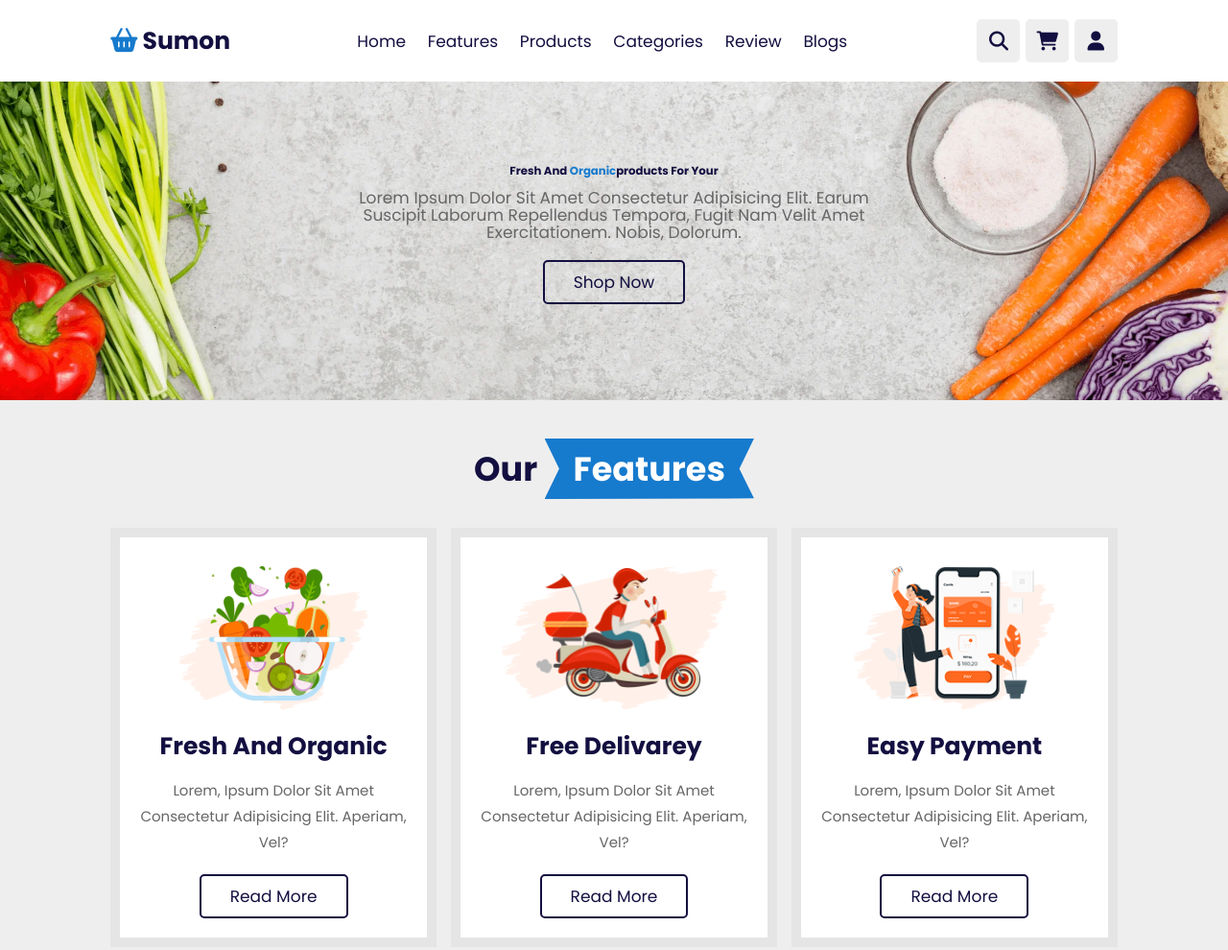
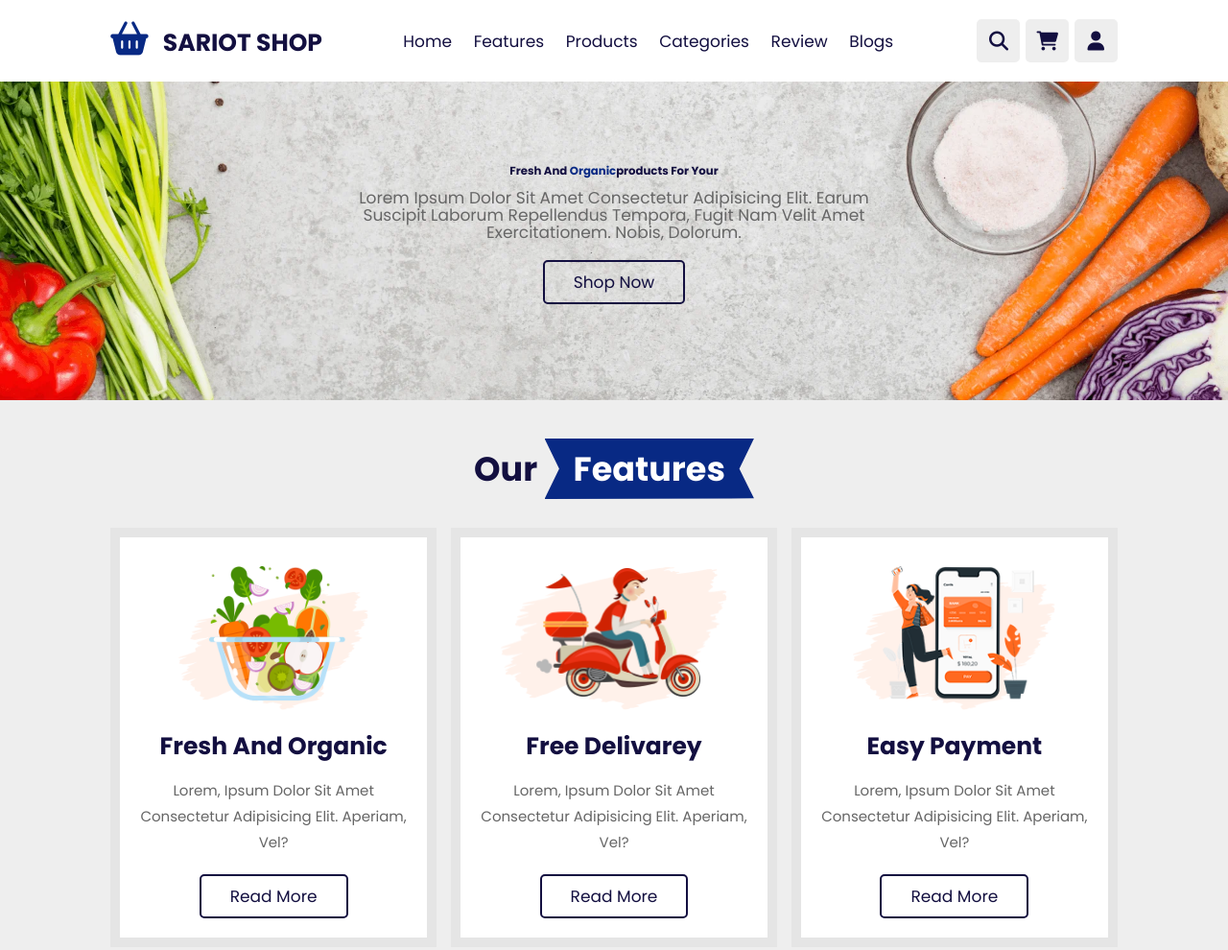
Before and after one commit to sariothossain1011/E-COMMERCE-TEMPLATE, a plain HTML site: page index.html in a window 1280 px wide. Shown: the top 990 px of the page at 96% size. Drawn offline with nearby package versions, Linux system fonts and the light colour scheme.

Commit message:
change name

```diff
--- a/index.html
+++ b/index.html
@@ -1,22 +1,25 @@
 <!DOCTYPE html>
 <html lang="en">
+
 <head>
     <meta charset="UTF-8">
     <meta http-equiv="X-UA-Compatible" content="IE=edge">
     <meta name="viewport" content="width=device-width, initial-scale=1.0">
     <title>E-COMMERCE WEBSITE</title>
     <!-- font awasome cdn -->
-    <link rel="stylesheet" href="https://cdnjs.cloudflare.com/ajax/libs/font-awesome/6.1.2/css/all.min.css" integrity="sha512-1sCRPdkRXhBV2PBLUdRb4tMg1w2YPf37qatUFeS7zlBy7jJI8Lf4VHwWfZZfpXtYSLy85pkm9GaYVYMfw5BC1A==" crossorigin="anonymous" referrerpolicy="no-referrer" />
+    <link rel="stylesheet" href="https://cdnjs.cloudflare.com/ajax/libs/font-awesome/6.1.2/css/all.min.css"
+        integrity="sha512-1sCRPdkRXhBV2PBLUdRb4tMg1w2YPf37qatUFeS7zlBy7jJI8Lf4VHwWfZZfpXtYSLy85pkm9GaYVYMfw5BC1A=="
+        crossorigin="anonymous" referrerpolicy="no-referrer" />
     <!-- coustom css file  -->
     <link rel="stylesheet" href="style.css">
-    <link rel="stylesheet" href="https://cdn.jsdelivr.net/npm/swiper@8/swiper-bundle.min.css"
-/>
+    <link rel="stylesheet" href="https://cdn.jsdelivr.net/npm/swiper@8/swiper-bundle.min.css" />
 
 </head>
+
 <body>
     <!-- header section starts -->
     <header class="header">
-        <a class="logo"><i class="fas fa-shopping-basket"></i> sumon </a>
+        <a class="logo"><i class="fas fa-shopping-basket"></i> SARIOT SHOP</a>
         <div class="navbar">
             <ul>
                 <li><a href="#home">Home</a></li>
@@ -89,7 +92,8 @@
     <section class="home" id="home">
         <div class="content">
             <h3>fresh and <span>organic</span>products for your</h3>
-            <p>Lorem ipsum dolor sit amet consectetur adipisicing elit. Earum suscipit laborum repellendus tempora, fugit nam velit amet exercitationem. Nobis, dolorum.</p>
+            <p>Lorem ipsum dolor sit amet consectetur adipisicing elit. Earum suscipit laborum repellendus tempora,
+                fugit nam velit amet exercitationem. Nobis, dolorum.</p>
             <a href="#" class="btn">shop now</a>
         </div>
     </section>
@@ -303,7 +307,8 @@
 
                 <div class="swiper-slide box">
                     <img src="images/pic-1.png" alt="">
-                    <p>Lorem ipsum, dolor sit amet consectetur adipisicing elit. Accusantium vel quos ex accusamus culpa esse inventore labore sequi suscipit voluptatibus.</p>
+                    <p>Lorem ipsum, dolor sit amet consectetur adipisicing elit. Accusantium vel quos ex accusamus culpa
+                        esse inventore labore sequi suscipit voluptatibus.</p>
                     <h3>sariot hossain</h3>
                     <div class="stars">
                         <i class="fas fa-star"></i>
@@ -316,7 +321,8 @@
 
                 <div class="swiper-slide box">
                     <img src="images/pic-2.png" alt="">
-                    <p>Lorem ipsum, dolor sit amet consectetur adipisicing elit. Accusantium vel quos ex accusamus culpa esse inventore labore sequi suscipit voluptatibus.</p>
+                    <p>Lorem ipsum, dolor sit amet consectetur adipisicing elit. Accusantium vel quos ex accusamus culpa
+                        esse inventore labore sequi suscipit voluptatibus.</p>
                     <h3>sokina begum</h3>
                     <div class="stars">
                         <i class="fas fa-star"></i>
@@ -329,7 +335,8 @@
 
                 <div class="swiper-slide box">
                     <img src="images/pic-3.png" alt="">
-                    <p>Lorem ipsum, dolor sit amet consectetur adipisicing elit. Accusantium vel quos ex accusamus culpa esse inventore labore sequi suscipit voluptatibus.</p>
+                    <p>Lorem ipsum, dolor sit amet consectetur adipisicing elit. Accusantium vel quos ex accusamus culpa
+                        esse inventore labore sequi suscipit voluptatibus.</p>
                     <h3>raju hossain</h3>
                     <div class="stars">
                         <i class="fas fa-star"></i>
@@ -342,7 +349,8 @@
 
                 <div class="swiper-slide box">
                     <img src="images/pic-4.png" alt="">
-                    <p>Lorem ipsum, dolor sit amet consectetur adipisicing elit. Accusantium vel quos ex accusamus culpa esse inventore labore sequi suscipit voluptatibus.</p>
+                    <p>Lorem ipsum, dolor sit amet consectetur adipisicing elit. Accusantium vel quos ex accusamus culpa
+                        esse inventore labore sequi suscipit voluptatibus.</p>
                     <h3>halima akter</h3>
                     <div class="stars">
                         <i class="fas fa-star"></i>
@@ -419,8 +427,10 @@
     <section class="footer">
         <div class="box-container">
             <div class="box">
-                <h3>sumon <i class="fas fa-shopping-basket"></i></h3>
-                <p>Lorem ipsum dolor sit amet consectetur adipisicing elit. Velit, laborum.</p>
+                <h3>SARIOT SHOP<i class="fas fa-shopping-basket"></i></h3>
+                <p>Lorem ipsum dolor sit amet consectetur adipisicing elit. Suscipit aut, delectus cupiditate nisi odio
+                    ad id porro blanditiis dolores mollitia neque minus. Iusto recusandae aliquid nobis eos at omnis ea?
+                </p>
                 <div class="share">
                     <a href="#"><i class="fab fa-facebook-f"></i></a>
                     <a href="#"><i class="fab fa-twitter"></i></a>
@@ -432,7 +442,7 @@
                 <h3>contact info</h3>
                 <a href="#" class="links"><i class="fas fa-phone"></i>++01881286293</a>
                 <a href="#" class="links"><i class="fas fa-phone"></i>++01881286293</a>
-                <a href="#" class="links"><i class="fas fa-envelope"></i>shariothossain@gmail.com</a>
+                <a href="#" class="links"><i class="fas fa-envelope"></i>sariothossain1011@gmail.com</a>
                 <a href="#" class="links"><i class="fas fa-map-marker-alt"></i>cox's bazar</a>
             </div>
             <div class="box">
@@ -463,4 +473,5 @@
     <!-- Add javascript  -->
     <script src="index.js"></script>
 </body>
+
 </html>
--- a/style.css
+++ b/style.css
@@ -1,6 +1,6 @@
 @import url('https://fonts.googleapis.com/css2?family=Nunito:ital,wght@0,400;0,500;0,600;0,700;1,300;1,400;1,500;1,600;1,700&family=Poppins:ital,wght@0,100;0,200;0,300;0,400;0,500;0,600;0,700;1,100;1,200;1,300;1,400;1,500;1,600&display=swap');
 :root{
-    --orange:#167acd;
+    --orange:#082984;
     --black:#130f40;
     --light-color:#666;
     --box-sizing:0 .5rem 1.5rem rgba(0,0,0, .1);
@@ -80,8 +80,10 @@ section{
     font-weight: bolder;
     color: var(--black);
 }
-.header .logo i{
+.header .logo i {
     color: var(--orange);
+    font-size: 35px;
+    margin-right: 10px;
 }
 .header .navbar li{
     display:inline-block;
```
Lines whose indentation alone changed are shown as unchanged.
